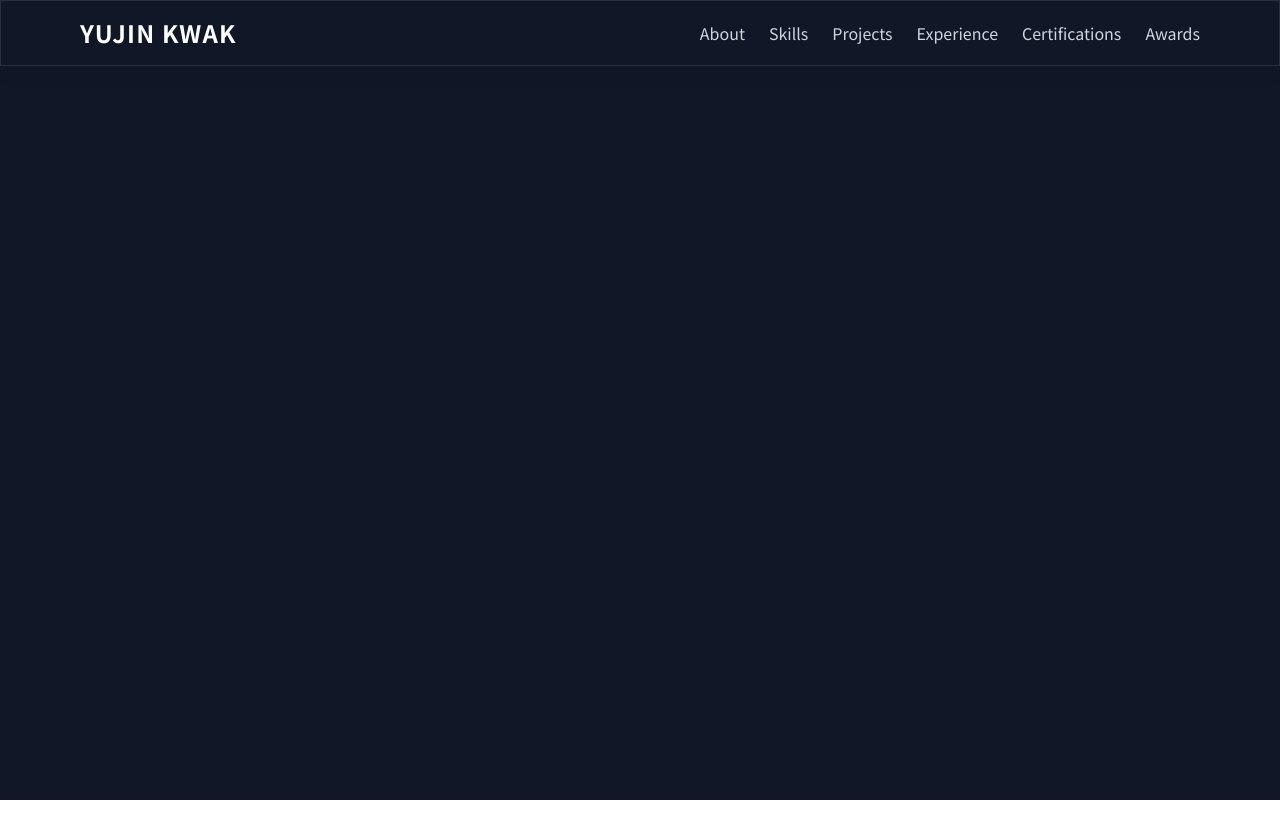
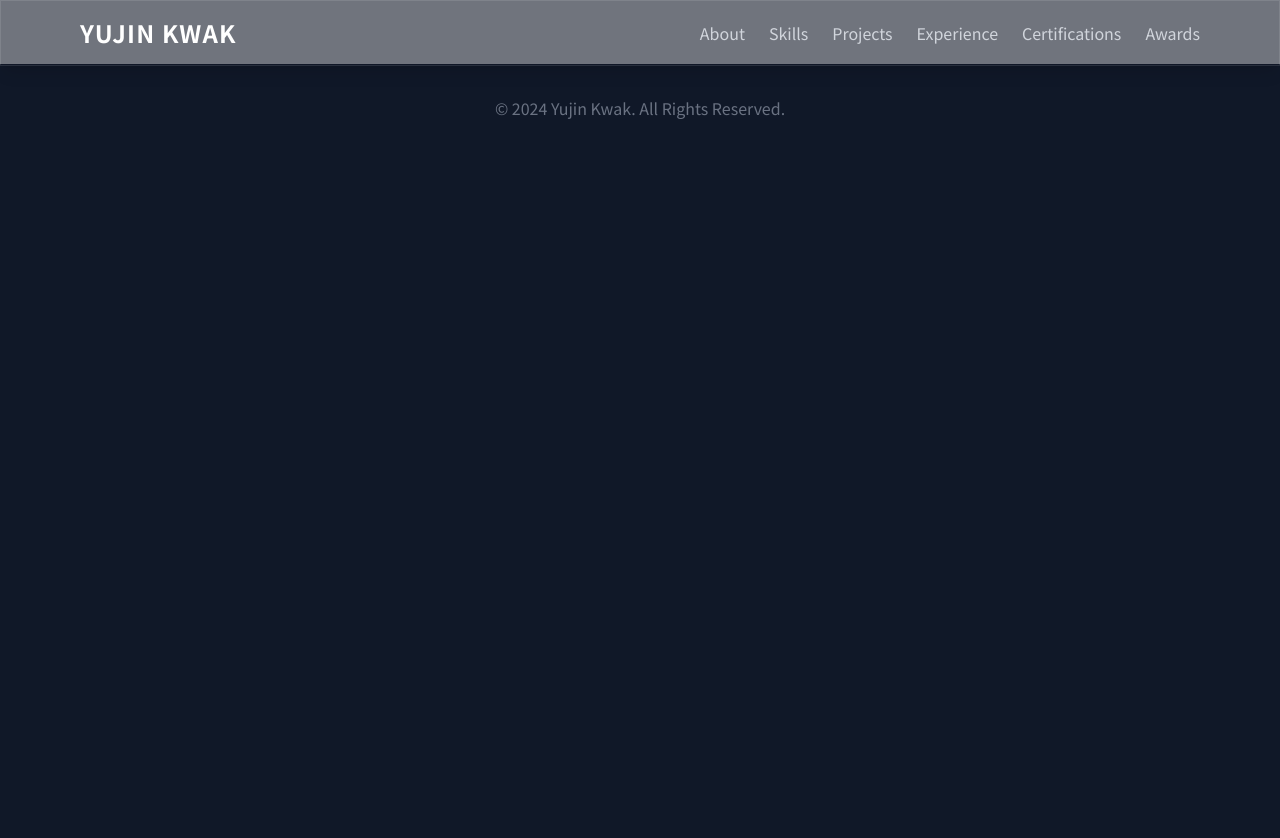
Before and after one commit to yujin-kwak/portfolio, a Next.js app in the folder portfolio/: page / in a window 1280 px wide. Shown: the top 838 px of the page. Before the commit the page ends 800 px from the top, so only its background shows below. Built offline with nearby package versions, Linux system fonts and the light colour scheme.

Commit message:
feat: Footer

```diff
--- a/portfolio/src/app/page.tsx
+++ b/portfolio/src/app/page.tsx
@@ -1,12 +1,13 @@
 "use client";
 import React from "react";
 import Navbar from "@/components/Navbar";
-
+import Footer from "@/components/Footer";
 export default function PortfolioPage() {
   return (
     <div className="max-w-screen min-h-screen bg-gray-900">
       <Navbar />
       <main></main>
+      <Footer />
     </div>
   );
 }
--- /dev/null
+++ b/portfolio/src/components/Footer.tsx
@@ -0,0 +1,7 @@
+const Footer = () => (
+  <footer className="bg-gray-900 text-center mt-16 py-8">
+    <p className="text-gray-500">© 2024 Yujin Kwak. All Rights Reserved.</p>
+  </footer>
+);
+
+export default Footer;
```
